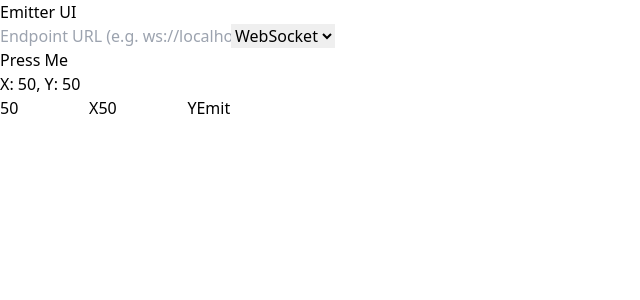
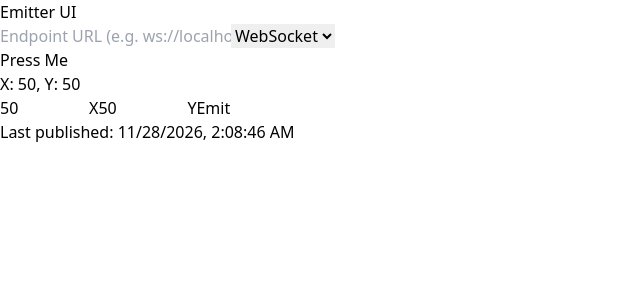
Before and after one commit to forgedsports/emitterGolf_Codex, a React (Vite) app: page / in a window 1280 px wide. Shown: the top 300 px of the page, without its empty margins (0-640 px from the left). Built offline with nearby package versions, Linux system fonts and the light colour scheme.

Commit message:
Display last publish date

```diff
--- a/src/App.jsx
+++ b/src/App.jsx
@@ -37,6 +37,12 @@ export default function App() {
       <ButtonEvent emitEvent={handleEmitEvent} />
       <MiniMap emitEvent={handleEmitEvent} />
       <LogFeed logs={logs} />
+      <p className="text-center text-xs text-gray-500">
+        Last published:{' '}
+        {import.meta.env.PUBLISH_DATETIME
+          ? new Date(import.meta.env.PUBLISH_DATETIME).toLocaleString()
+          : 'Unknown'}
+      </p>
     </div>
   );
 }
--- a/vite.config.js
+++ b/vite.config.js
@@ -7,4 +7,7 @@ export default defineConfig({
   build: {
     outDir: 'dist',
   },
+  define: {
+    'import.meta.env.PUBLISH_DATETIME': JSON.stringify(new Date().toISOString()),
+  },
 });
```
